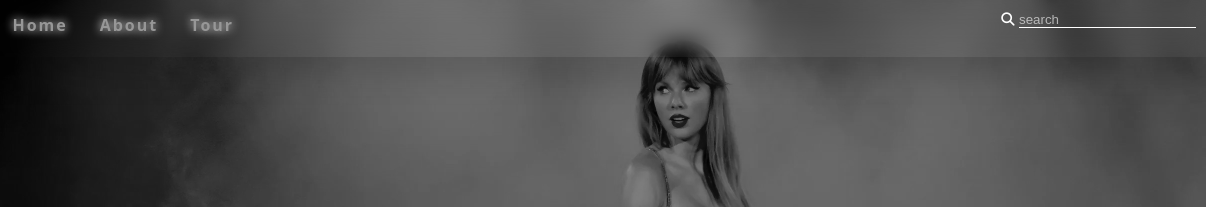
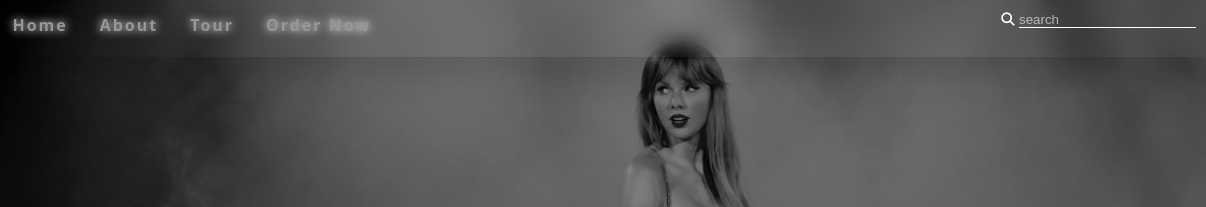
Before and after one commit to Love2Bit/TugasAkhirPRweb, a plain HTML site: page Taylor.html in a window 1280 px wide. Shown: the top 207 px of the page, 74-1280 px from the left. Drawn offline with Linux system fonts and the light colour scheme.

Commit message:
Remove dropdown menu and add order now link

```diff
--- a/Taylor.html
+++ b/Taylor.html
@@ -20,15 +20,7 @@
             <a href="index.html">Home</a>
             <a href="#About">About</a>
             <a href="#Artist">Tour</a>
-            <!-- <div class="dropdown">
-                <button class="dropbtn">Location <i class="fa-solid fa-caret-down"></i></button>
-                <div class="dropdown-content">
-                    <a href="#Jakarta">Jakarta</a>
-                    <a href="#Bandung">Bandung</a>
-                    <a href="#Semarang">Semarang</a>
-                    <a href="#Surabaya">Surabaya</a>
-                </div>
-            </div> -->
+            <a href="pemesananTiket.html">Order Now</a>
             <form class="search-form">
                 <button href="search-icon"><i class="fa-solid fa-magnifying-glass"></i></button>
                 <input type="search" name="search-bar" id="search-bar" placeholder="search">
```
